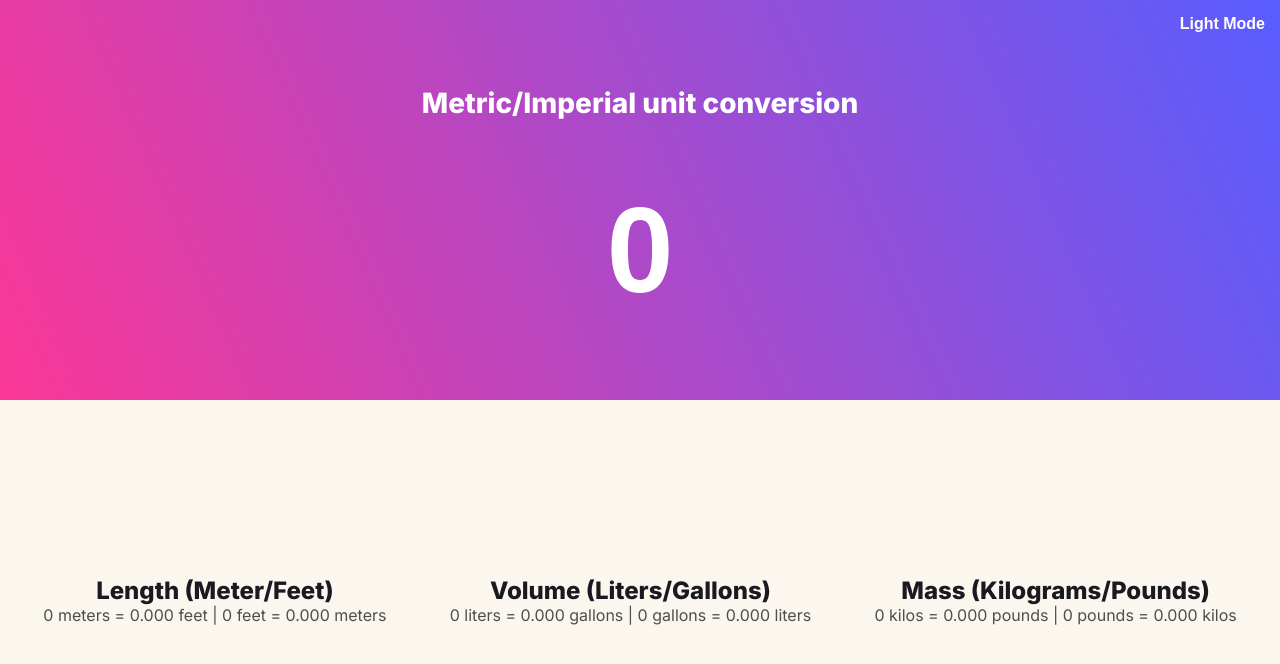
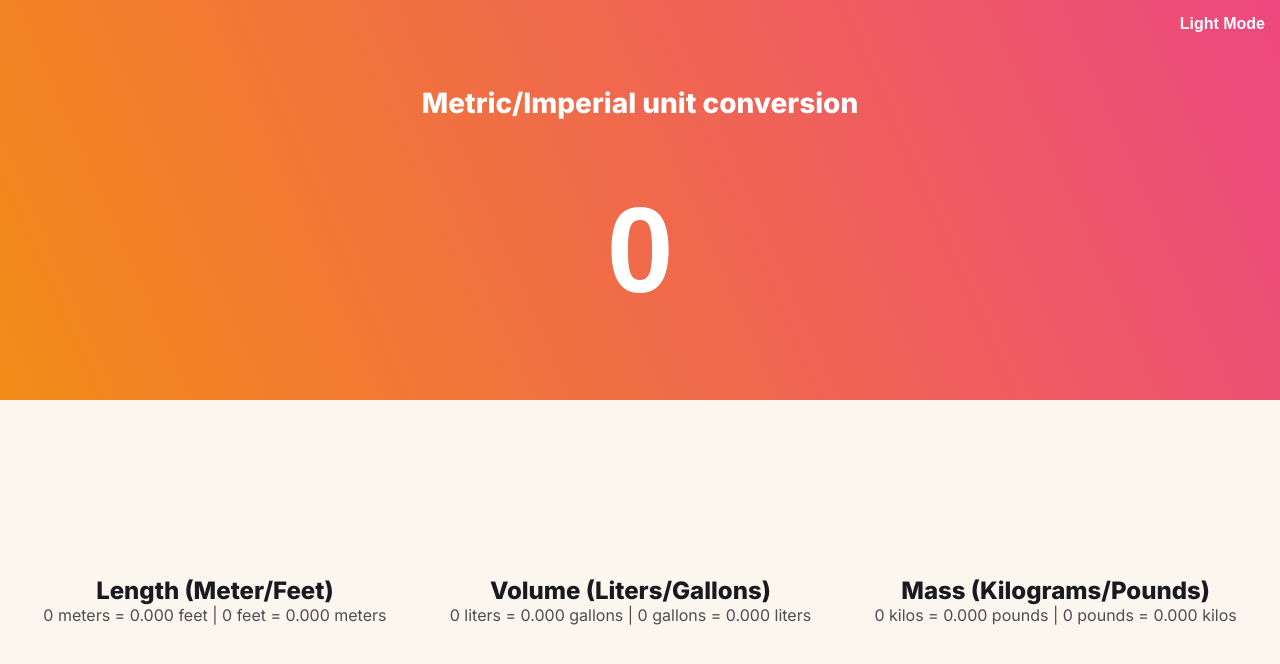
Before and after one commit to davicesca/metric-imperial-unit-converter, a plain HTML site: page src/index.html in a window 1280 px wide. Drawn offline with Linux system fonts and the light colour scheme.

Commit message:
Change gradient color

```diff
--- a/src/assets/css/style.css
+++ b/src/assets/css/style.css
@@ -25,7 +25,7 @@ body {
 }
 
 .conversion-form {
-    background: linear-gradient(246.26deg, #585DFE 0%, #FB3796 100%);
+    background: linear-gradient(246.26deg, #ED4880 0%, #F38B17 100%);
     color: #fff;
 }
 
```
